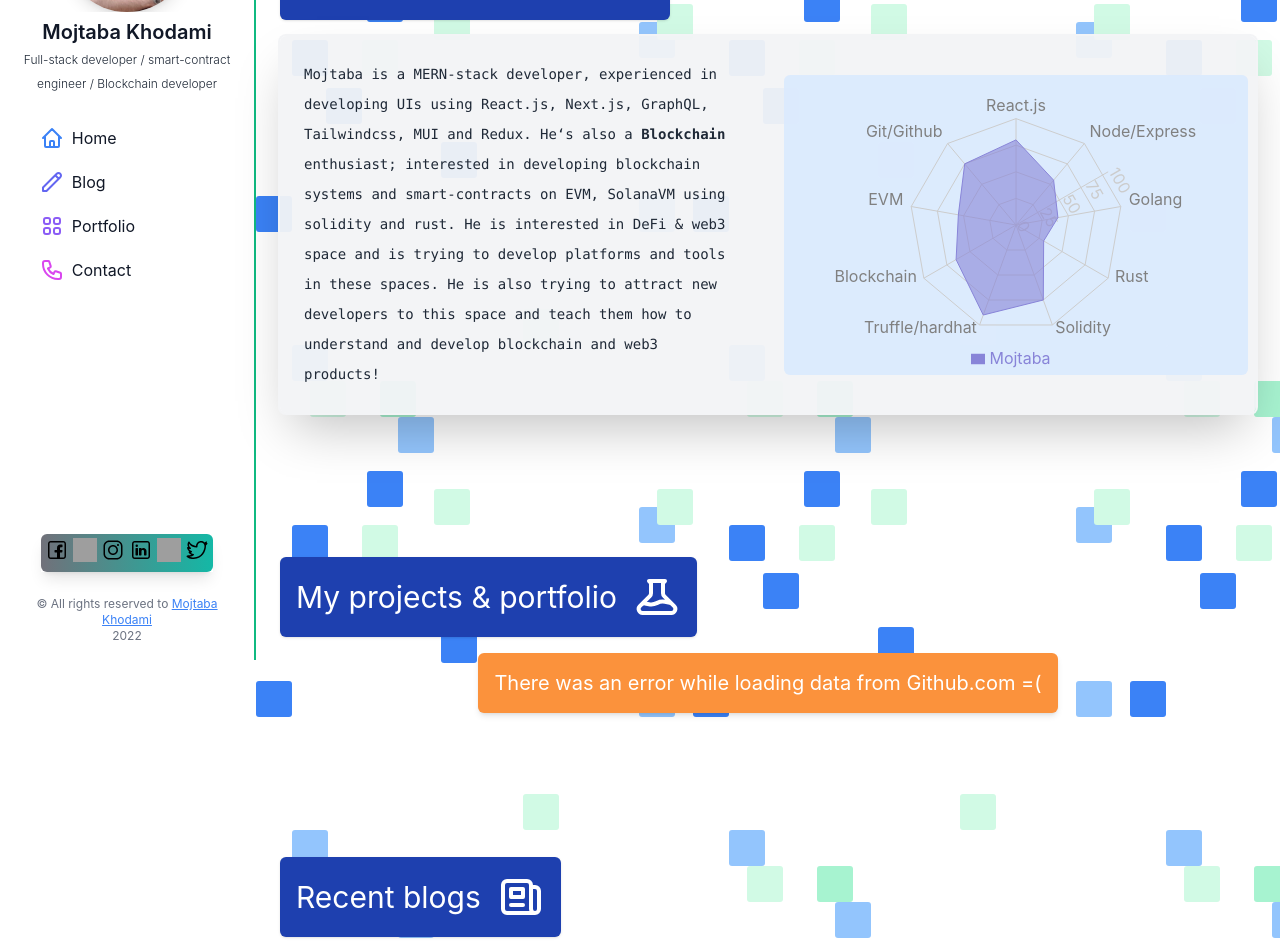
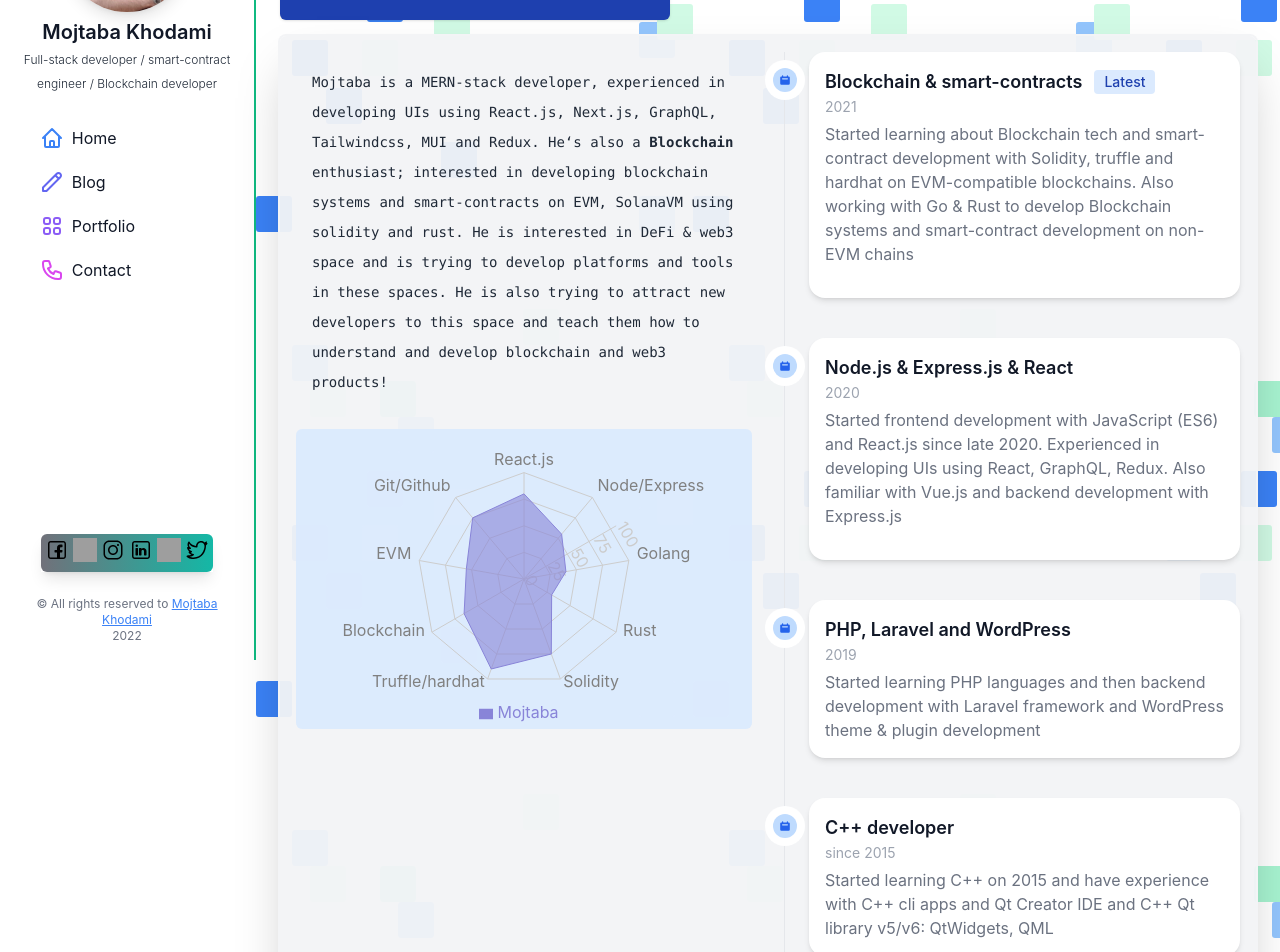
Before and after one commit to mjtbkh/mjtbkh.github.io, a Next.js app: page / in a window 1280 px wide. Shown: the part 140-1092 px from the top of the page. Built offline with nearby package versions, Linux system fonts and the light colour scheme; no server answers; grey boxes are pictures that could not be loaded.

Commit message:
Add timeline to about section

```diff
--- a/components/Sidebar.module.css
+++ b/components/Sidebar.module.css
@@ -2,7 +2,7 @@
 	@apply left-0 h-full w-full border-b-2 border-b-emerald-500 bg-white px-2 py-24 shadow-lg lg:fixed lg:w-1/5 lg:border-b-0 lg:border-r-2 lg:border-emerald-500 lg:py-6 lg:shadow-none;
 }
 .sidebar span {
-	@apply overflow-visible;
+	overflow: visible !important;
 }
 .title {
 	@apply text-sm font-semibold text-gray-900 lg:text-xl;
--- a/components/SkillsSection.module.css
+++ b/components/SkillsSection.module.css
@@ -5,9 +5,15 @@
 	@apply my-4 flex w-max items-center gap-4 rounded-md bg-blue-800 p-4 text-center text-xl text-white shadow lg:text-3xl;
 }
 .skills_container {
-	@apply grid grid-cols-1 items-center gap-8 rounded-md bg-gray-100 bg-opacity-95 p-2 shadow-2xl ring-2 ring-gray-100 lg:grid-cols-2;
+	@apply grid grid-cols-1 gap-8 rounded-md bg-gray-100 bg-opacity-95 p-4 shadow-2xl ring-2 ring-gray-100 lg:grid-cols-2;
 }
 .about_me {
-	@apply p-4 font-mono text-sm font-normal text-gray-800;
+	@apply mb-4 p-4 font-mono text-sm font-normal text-gray-800;
 	line-height: 214%;
 }
+.timeline ol {
+	@apply mx-2 lg:mx-auto;
+}
+.timeline ol li {
+	@apply rounded-2xl bg-white p-4 shadow-md;
+}
--- a/components/SkillsSection.tsx
+++ b/components/SkillsSection.tsx
@@ -9,17 +9,126 @@ const SkillsSection = () => {
 				About me & my skills <FingerPrintIcon width={48} height={48} />
 			</h3>
 			<section className={styles.skills_container}>
-				<p className={styles.about_me}>
-					Mojtaba is a MERN-stack developer, experienced in developing UIs using
-					React.js, Next.js, GraphQL, Tailwindcss, MUI and Redux. He&lsquo;s
-					also a <b>Blockchain</b> enthusiast; interested in developing
-					blockchain systems and smart-contracts on EVM, SolanaVM using solidity
-					and rust. He is interested in DeFi & web3 space and is trying to
-					develop platforms and tools in these spaces. He is also trying to
-					attract new developers to this space and teach them how to understand
-					and develop blockchain and web3 products!
-				</p>
-				<SkillChart />
+				<div>
+					<p className={styles.about_me}>
+						Mojtaba is a MERN-stack developer, experienced in developing UIs
+						using React.js, Next.js, GraphQL, Tailwindcss, MUI and Redux.
+						He&lsquo;s also a <b>Blockchain</b> enthusiast; interested in
+						developing blockchain systems and smart-contracts on EVM, SolanaVM
+						using solidity and rust. He is interested in DeFi & web3 space and
+						is trying to develop platforms and tools in these spaces. He is also
+						trying to attract new developers to this space and teach them how to
+						understand and develop blockchain and web3 products!
+					</p>
+					<SkillChart />
+				</div>
+				<section className={styles.timeline}>
+					<ol className='relative border-l border-gray-200 dark:border-gray-700'>
+						<li className='mb-10 ml-6'>
+							<span className='absolute -left-3 flex h-6 w-6 items-center justify-center rounded-full bg-blue-200 ring-8 ring-white dark:bg-blue-900 dark:ring-gray-900'>
+								<svg
+									className='h-3 w-3 text-blue-600 dark:text-blue-400'
+									fill='currentColor'
+									viewBox='0 0 20 20'
+									xmlns='http://www.w3.org/2000/svg'>
+									<path
+										fillRule='evenodd'
+										d='M6 2a1 1 0 00-1 1v1H4a2 2 0 00-2 2v10a2 2 0 002 2h12a2 2 0 002-2V6a2 2 0 00-2-2h-1V3a1 1 0 10-2 0v1H7V3a1 1 0 00-1-1zm0 5a1 1 0 000 2h8a1 1 0 100-2H6z'
+										clipRule='evenodd'></path>
+								</svg>
+							</span>
+							<h4 className='mb-1 flex items-center text-lg font-semibold text-gray-900 dark:text-white'>
+								Blockchain & smart-contracts{' '}
+								<span className='mr-2 ml-3 rounded bg-blue-100 px-2.5 py-0.5 text-sm font-medium text-blue-800 dark:bg-blue-200 dark:text-blue-800'>
+									Latest
+								</span>
+							</h4>
+							<time className='mb-2 block text-sm font-normal leading-none text-gray-400 dark:text-gray-500'>
+								2021
+							</time>
+							<p className='mb-4 text-base font-normal text-gray-500 dark:text-gray-400'>
+								Started learning about Blockchain tech and smart-contract
+								development with Solidity, truffle and hardhat on EVM-compatible
+								blockchains. Also working with Go & Rust to develop Blockchain
+								systems and smart-contract development on non-EVM chains
+							</p>
+						</li>
+						<li className='mb-10 ml-6'>
+							<span className='absolute -left-3 flex h-6 w-6 items-center justify-center rounded-full bg-blue-200 ring-8 ring-white dark:bg-blue-900 dark:ring-gray-900'>
+								<svg
+									className='h-3 w-3 text-blue-600 dark:text-blue-400'
+									fill='currentColor'
+									viewBox='0 0 20 20'
+									xmlns='http://www.w3.org/2000/svg'>
+									<path
+										fillRule='evenodd'
+										d='M6 2a1 1 0 00-1 1v1H4a2 2 0 00-2 2v10a2 2 0 002 2h12a2 2 0 002-2V6a2 2 0 00-2-2h-1V3a1 1 0 10-2 0v1H7V3a1 1 0 00-1-1zm0 5a1 1 0 000 2h8a1 1 0 100-2H6z'
+										clipRule='evenodd'></path>
+								</svg>
+							</span>
+							<h4 className='mb-1 flex items-center text-lg font-semibold text-gray-900 dark:text-white'>
+								Node.js & Express.js & React
+							</h4>
+							<time className='mb-2 block text-sm font-normal leading-none text-gray-400 dark:text-gray-500'>
+								2020
+							</time>
+							<p className='mb-4 text-base font-normal text-gray-500 dark:text-gray-400'>
+								Started frontend development with JavaScript (ES6) and React.js
+								since late 2020. Experienced in developing UIs using React,
+								GraphQL, Redux. Also familiar with Vue.js and backend
+								development with Express.js
+							</p>
+						</li>
+						<li className='mb-10 ml-6'>
+							<span className='absolute -left-3 flex h-6 w-6 items-center justify-center rounded-full bg-blue-200 ring-8 ring-white dark:bg-blue-900 dark:ring-gray-900'>
+								<svg
+									className='h-3 w-3 text-blue-600 dark:text-blue-400'
+									fill='currentColor'
+									viewBox='0 0 20 20'
+									xmlns='http://www.w3.org/2000/svg'>
+									<path
+										fillRule='evenodd'
+										d='M6 2a1 1 0 00-1 1v1H4a2 2 0 00-2 2v10a2 2 0 002 2h12a2 2 0 002-2V6a2 2 0 00-2-2h-1V3a1 1 0 10-2 0v1H7V3a1 1 0 00-1-1zm0 5a1 1 0 000 2h8a1 1 0 100-2H6z'
+										clipRule='evenodd'></path>
+								</svg>
+							</span>
+							<h4 className='mb-1 text-lg font-semibold text-gray-900 dark:text-white'>
+								PHP, Laravel and WordPress
+							</h4>
+							<time className='mb-2 block text-sm font-normal leading-none text-gray-400 dark:text-gray-500'>
+								2019
+							</time>
+							<p className='text-base font-normal text-gray-500 dark:text-gray-400'>
+								Started learning PHP languages and then backend development with
+								Laravel framework and WordPress theme & plugin development
+							</p>
+						</li>
+						<li className='mb-10 ml-6'>
+							<span className='absolute -left-3 flex h-6 w-6 items-center justify-center rounded-full bg-blue-200 ring-8 ring-white dark:bg-blue-900 dark:ring-gray-900'>
+								<svg
+									className='h-3 w-3 text-blue-600 dark:text-blue-400'
+									fill='currentColor'
+									viewBox='0 0 20 20'
+									xmlns='http://www.w3.org/2000/svg'>
+									<path
+										fillRule='evenodd'
+										d='M6 2a1 1 0 00-1 1v1H4a2 2 0 00-2 2v10a2 2 0 002 2h12a2 2 0 002-2V6a2 2 0 00-2-2h-1V3a1 1 0 10-2 0v1H7V3a1 1 0 00-1-1zm0 5a1 1 0 000 2h8a1 1 0 100-2H6z'
+										clipRule='evenodd'></path>
+								</svg>
+							</span>
+							<h4 className='mb-1 text-lg font-semibold text-gray-900 dark:text-white'>
+								C++ developer
+							</h4>
+							<time className='mb-2 block text-sm font-normal leading-none text-gray-400 dark:text-gray-500'>
+								since 2015
+							</time>
+							<p className='text-base font-normal text-gray-500 dark:text-gray-400'>
+								Started learning C++ on 2015 and have experience with C++ cli
+								apps and Qt Creator IDE and C++ Qt library v5/v6: QtWidgets, QML
+							</p>
+						</li>
+					</ol>
+				</section>
 			</section>
 		</section>
 	);
```
